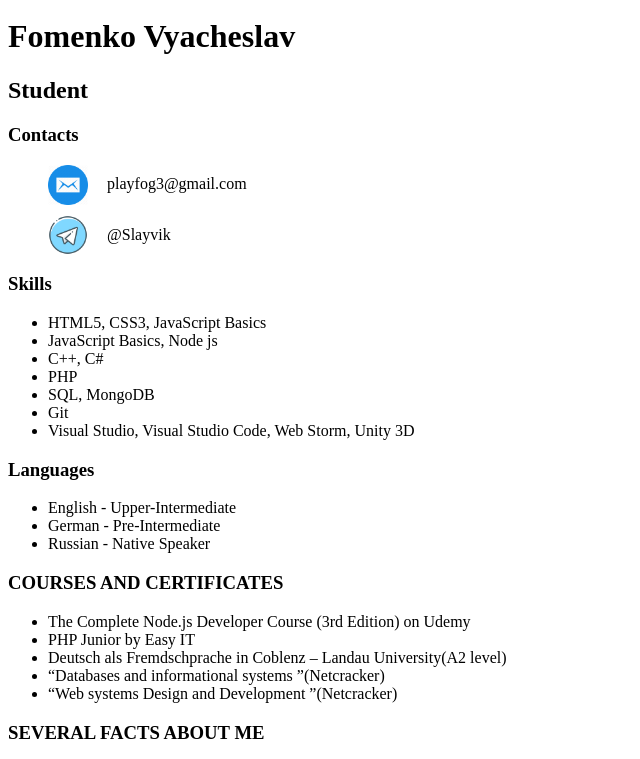
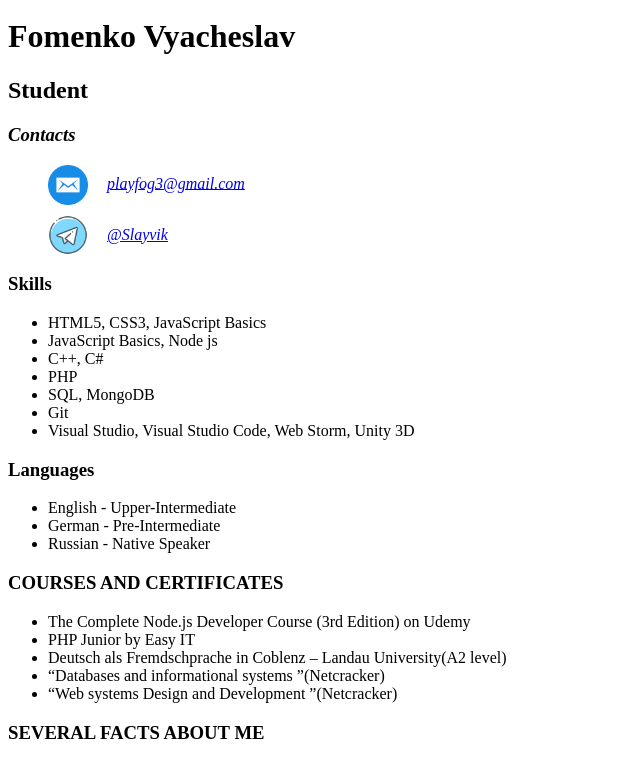
Before and after one commit to Pobedilda/rsschool-cv, a plain HTML site: page index.html in a window 1280 px wide. Shown: the part 29-788 px from the top of the page, without its empty margins (0-640 px from the left). Drawn offline with Linux system fonts and the light colour scheme.

Commit message:
fead: add links to email and telegram

```diff
--- a/index.html
+++ b/index.html
@@ -13,16 +13,20 @@
       <h2>Student</h2>
     </header>
     <section class="contacts">
+      <address>
       <h3>Contacts</h3>
       <ul>
         <li>
           <img src="./src/email-icon.png" width="40" height="40" alt="email-icon" >
-          playfog3@gmail.com</li>
+          <a href="mailto:playfog3@gmail.com">playfog3@gmail.com</a></li>
         <li>
           <img src="./src/telegram-icon.png" alt="telegram-icon" width="40" height="40"/>
-          <p>@Slayvik</p>
+          <p>
+            <a href="https://telegram.me/Slayvik">@Slayvik</a>
+            </p>
         </li>
       </ul>
+    </address>
     </section>
       <section class="skills">
         <h3>Skills</h3>
```
